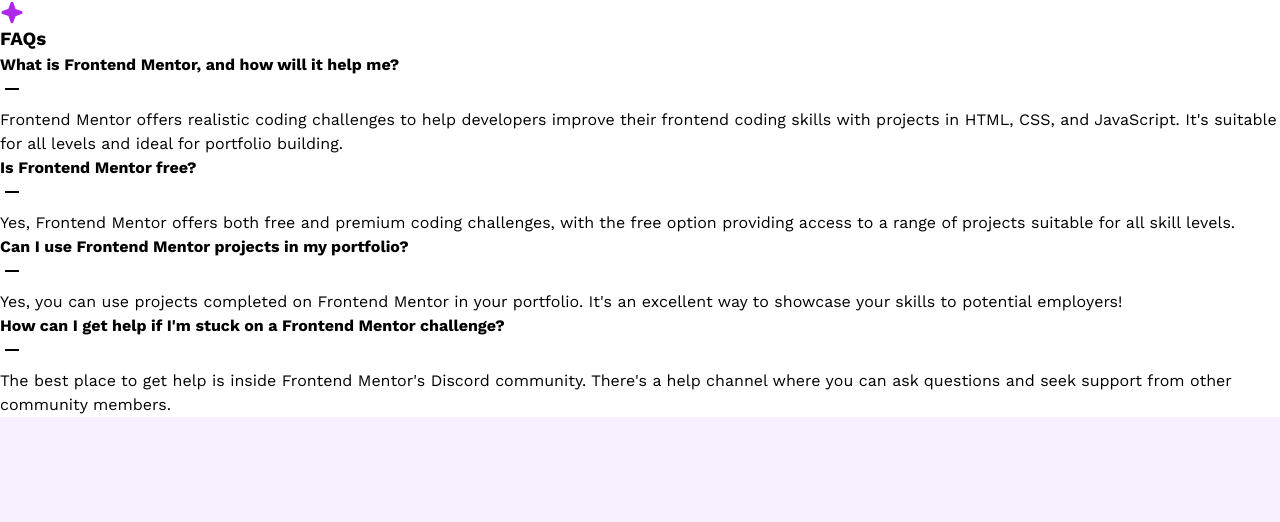
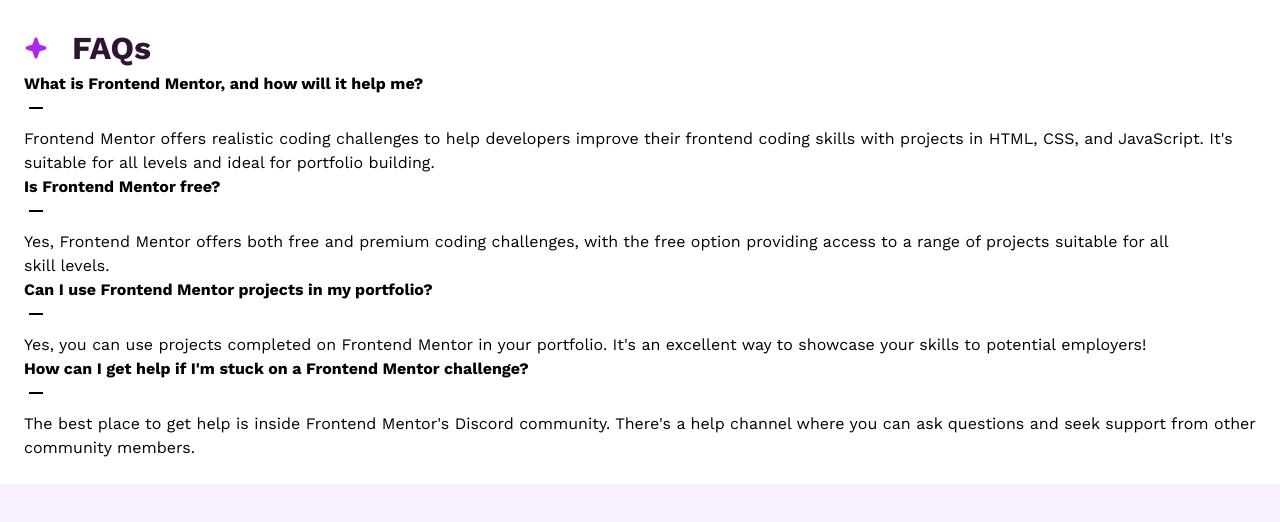
Before and after one commit to irfanoezen/faq-accordion, a plain HTML site: page index.html in a window 1280 px wide. Drawn offline with nearby package versions, Linux system fonts and the light colour scheme.

Commit message:
Style section heading

```diff
--- a/style.css
+++ b/style.css
@@ -86,4 +86,16 @@
 
 .faq-component {
   background-color: #fff;
+  padding: 24px;
 }
+
+.faq__heading {
+  display: flex;
+  gap: 24px;
+}
+
+.faq__title {
+  font-size: 32px;
+  font-weight: 700;
+  color: var(--purple-950);
+}
```
